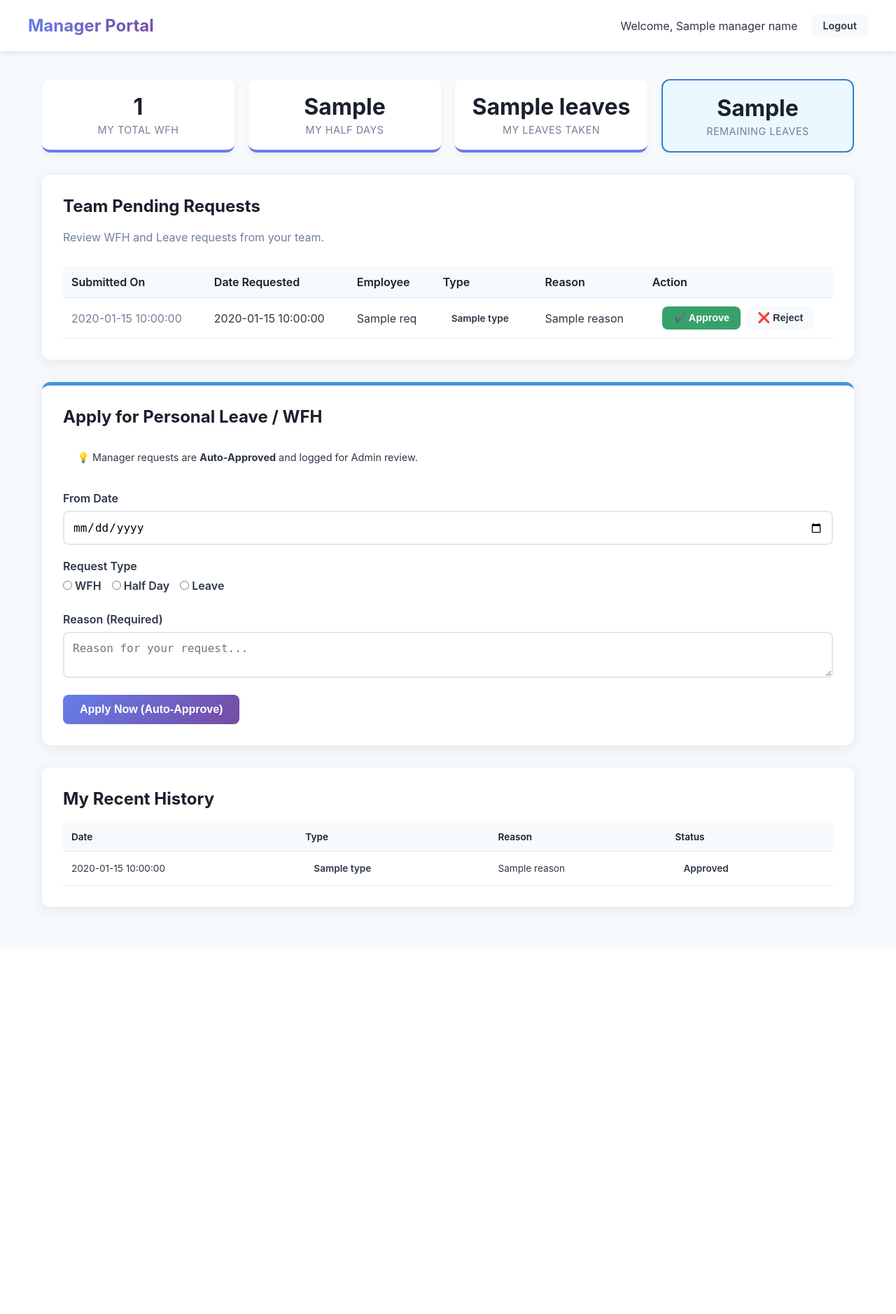
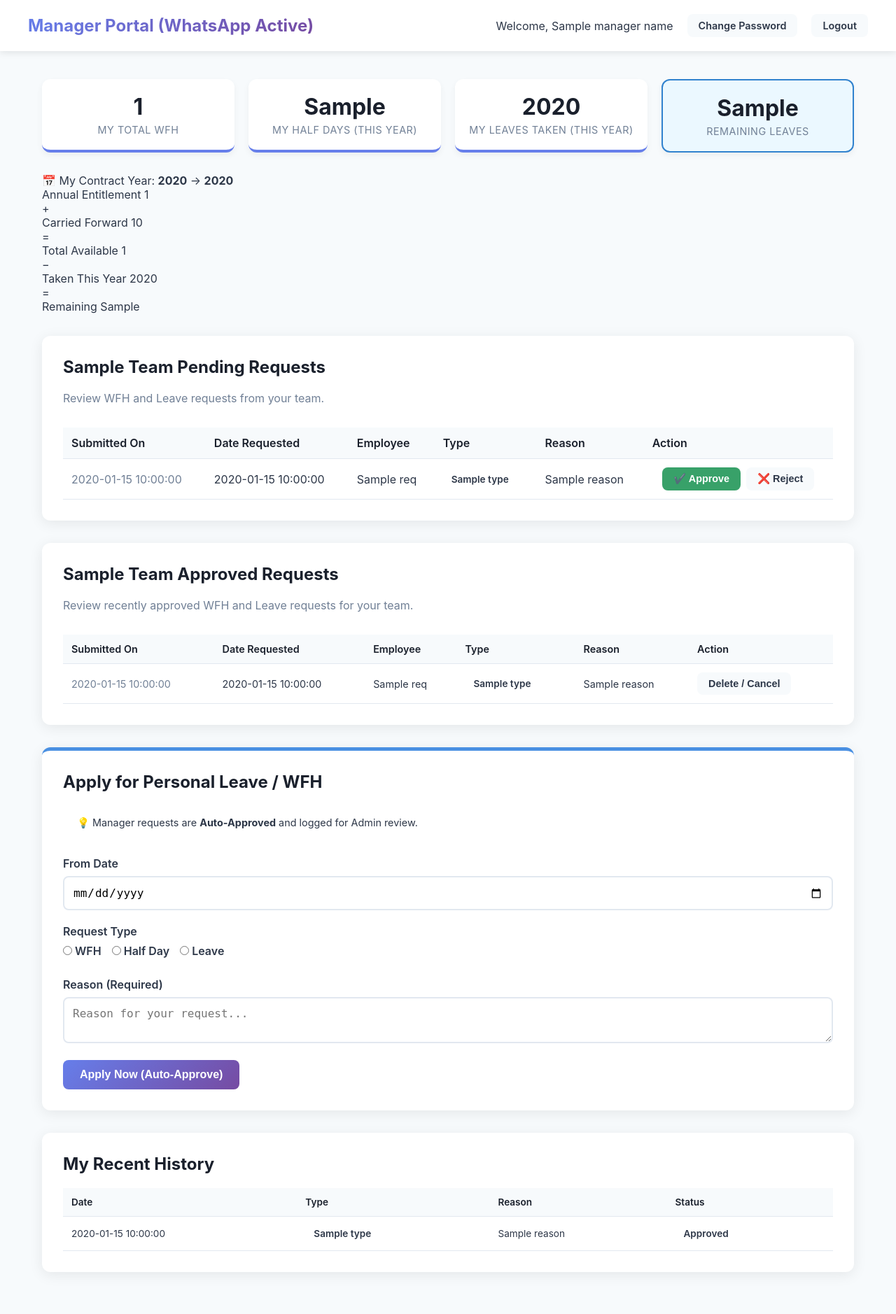
Before and after one commit to Ahsan60712/attendance-system, a Flask app: template templates/manager_dashboard.html in a window 1280 px wide. Shown: the whole page at 70% size. Before the commit the page ends 1307 px from the top, so only its background shows below. Run offline with Flask 3, Linux system fonts and the light colour scheme; the template is opened without the code that fills it: most values are stand-ins (such as "Sample title", 1, 10 or a date in 2020).

Commit message:
debug: add WhatsApp status visibility and error reporting

```diff
--- a/app.py
+++ b/app.py
@@ -361,6 +361,7 @@
                         request_date=f"{start_date.strftime('%d %b %Y')} – {end_date.strftime('%d %b %Y')}" if end_date != start_date else start_date.strftime('%d %b %Y')
                     )
             except Exception as wa_err:
+                flash(f"WhatsApp Error: {str(wa_err)}", 'danger')
                 print(f"[WhatsApp] Could not notify manager or employee: {wa_err}")
         # ─────────────────────────────────────────────────────────────────────
 
--- a/templates/manager_dashboard.html
+++ b/templates/manager_dashboard.html
@@ -11,9 +11,10 @@
 <body>
     <div class="dashboard-container">
         <nav class="navbar">
-            <div class="nav-brand">Manager Portal</div>
+            <div class="nav-brand">Manager Portal (WhatsApp Active)</div>
             <div class="nav-user">
                 <span>Welcome, {{ manager_name }}</span>
+                <a href="{{ url_for('change_password') }}" class="btn btn-sm">Change Password</a>
                 <a href="{{ url_for('logout') }}" class="btn btn-sm">Logout</a>
             </div>
         </nav>
@@ -34,21 +35,59 @@
                     <div class="stat-label">My Total WFH</div>
                 </div>
                 <div class="stat-card">
-                    <div class="stat-value">{{ emp_data.Half_Day|default(0) }}</div>
-                    <div class="stat-label">My Half Days</div>
+                    <div class="stat-value">{{ leave_balance.half_days_taken|default(emp_data.Half_Day|default(0)) }}
+                    </div>
+                    <div class="stat-label">My Half Days (This Year)</div>
                 </div>
                 <div class="stat-card">
-                    <div class="stat-value">{{ emp_data.Leaves|default(0) }}</div>
-                    <div class="stat-label">My Leaves Taken</div>
+                    <div class="stat-value">{{ leave_balance.leaves_taken_this_year|default(emp_data.Leaves|default(0))
+                        }}</div>
+                    <div class="stat-label">My Leaves Taken (This Year)</div>
                 </div>
                 <div class="stat-card highlight">
-                    <div class="stat-value">{{ emp_data.Remaining_Leaves|default(0) }}</div>
+                    <div class="stat-value">{{
+                        leave_balance.remaining_leaves|default(emp_data.Remaining_Leaves|default(0)) }}</div>
                     <div class="stat-label">Remaining Leaves</div>
                 </div>
             </div>
 
+            {% if leave_balance and leave_balance.contract_year_start != 'N/A' %}
+            <div class="leave-balance-panel mt-3">
+                <div class="leave-balance-header">
+                    <span>📅 My Contract Year: <strong>{{ leave_balance.contract_year_start }}</strong> → <strong>{{
+                            leave_balance.contract_year_end }}</strong></span>
+                </div>
+                <div class="leave-balance-body">
+                    <div class="lb-item">
+                        <span class="lb-label">Annual Entitlement</span>
+                        <span class="lb-value entitlement">{{ leave_balance.total_leaves | int }}</span>
+                    </div>
+                    <div class="lb-sep">+</div>
+                    <div class="lb-item">
+                        <span class="lb-label">Carried Forward</span>
+                        <span class="lb-value carried">{{ leave_balance.carried_forward | int }}</span>
+                    </div>
+                    <div class="lb-sep">=</div>
+                    <div class="lb-item">
+                        <span class="lb-label">Total Available</span>
+                        <span class="lb-value total">{{ leave_balance.total_available | int }}</span>
+                    </div>
+                    <div class="lb-sep">−</div>
+                    <div class="lb-item">
+                        <span class="lb-label">Taken This Year</span>
+                        <span class="lb-value taken">{{ leave_balance.leaves_taken_this_year }}</span>
+                    </div>
+                    <div class="lb-sep">=</div>
+                    <div class="lb-item highlight-item">
+                        <span class="lb-label">Remaining</span>
+                        <span class="lb-value remaining">{{ leave_balance.remaining_leaves }}</span>
+                    </div>
+                </div>
+            </div>
+            {% endif %}
+
             <div class="card mt-4">
-                <h2>Team Pending Requests</h2>
+                <h2>{{ emp_data.emp_team }} Team Pending Requests</h2>
                 <p class="text-muted">Review WFH and Leave requests from your team.</p>
 
                 {% if requests %}
@@ -109,6 +148,58 @@
                 {% else %}
                 <div class="alert alert-info mt-4" style="text-align: center; padding: 2rem;">
                     No pending team requests.
+                </div>
+                {% endif %}
+            </div>
+
+            <div class="card mt-4">
+                <h2>{{ emp_data.emp_team }} Team Approved Requests</h2>
+                <p class="text-muted">Review recently approved WFH and Leave requests for your team.</p>
+
+                {% if approved_requests %}
+                <div class="table-responsive mt-4">
+                    <table class="table" style="font-size: 0.9rem;">
+                        <thead>
+                            <tr>
+                                <th>Submitted On</th>
+                                <th>Date Requested</th>
+                                <th>Employee</th>
+                                <th>Type</th>
+                                <th>Reason</th>
+                                <th class="text-center">Action</th>
+                            </tr>
+                        </thead>
+                        <tbody>
+                            {% for req in approved_requests[:15] %}
+                            <tr>
+                                <td class="text-muted small">{{ req.timestamp }}</td>
+                                <td class="font-weight-bold">{{ req.display_date }}</td>
+                                <td>{{ req.emp_name }}</td>
+                                <td>
+                                    <span class="badge badge-{{ req.type.lower().replace(' ', '-') }}">{{ req.type
+                                        }}</span>
+                                </td>
+                                <td>{{ req.reason }}</td>
+                                <td class="text-center">
+                                    <form method="POST" action="{{ url_for('cancel_request') }}"
+                                        style="margin: 0; display: inline;">
+                                        <input type="hidden" name="emp_id" value="{{ req.emp_id }}">
+                                        <input type="hidden" name="date" value="{{ req.date }}">
+                                        <input type="hidden" name="timestamp" value="{{ req.timestamp }}">
+                                        <button type="submit" class="btn btn-sm btn-danger"
+                                            onclick="return confirm('Cancel this approved request? The leave balance will be refunded to the employee.');">
+                                            Delete / Cancel
+                                        </button>
+                                    </form>
+                                </td>
+                            </tr>
+                            {% endfor %}
+                        </tbody>
+                    </table>
+                </div>
+                {% else %}
+                <div class="alert alert-info mt-4" style="text-align: center; padding: 2rem;">
+                    No recently approved team requests.
                 </div>
                 {% endif %}
             </div>
```
